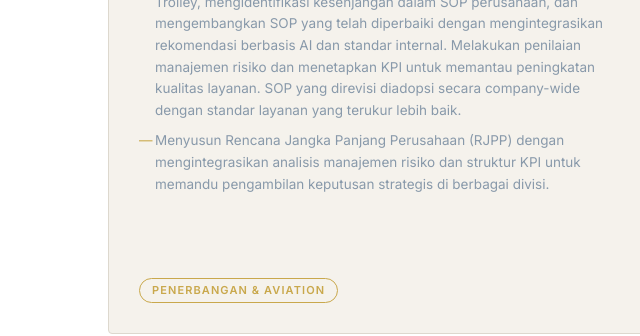
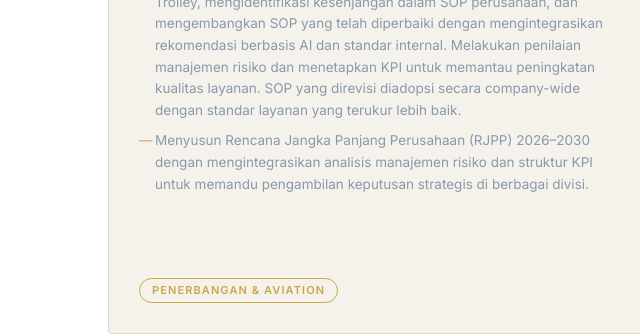
Before and after one commit to dafaris-dev/PortfolioBusiness, a plain HTML site: page index.html in a window 1280 px wide. Shown: the part 1320-1656 px from the top of the page, 14-654 px from the left. Drawn offline with nearby package versions, Linux system fonts and the light colour scheme; a web font is replaced by a local one.

Commit message:
Update RJPP to include year range 2026-2030
Co-Authored-By: Claude Sonnet 4.6 <noreply@anthropic.com>
Claude-Session: https://claude.ai/code/session_01QtfLKVoQ8BRqjKtfb5eDKE

```diff
--- a/index.html
+++ b/index.html
@@ -197,7 +197,7 @@ footer span{color:var(--gold)}
         <ul class="exp-bullets">
           <li>Menganalisis permasalahan operasional pada Layanan Jasa Handling Trolley, mengidentifikasi kesenjangan dalam SOP perusahaan, dan mengembangkan SOP yang telah diperbaiki dengan mengintegrasikan rekomendasi berbasis AI dan standar internal. Melakukan penilaian manajemen risiko dan menetapkan KPI untuk memantau peningkatan kualitas layanan. SOP yang direvisi diadopsi secara company-wide dengan standar layanan yang terukur lebih baik.</li>
           <li>Mengembangkan proposal unit bisnis pengelolaan sampah baru yang mencakup analisis kelayakan, proyeksi keuangan, penilaian manajemen risiko, dan kerangka KPI untuk memantau kinerja operasional. Inisiatif ini disetujui dan berhasil diluncurkan sebagai unit bisnis operasional di dalam PT IASS.</li>
-          <li>Menyusun Rencana Jangka Panjang Perusahaan (RJPP) dengan mengintegrasikan analisis manajemen risiko dan struktur KPI untuk memandu pengambilan keputusan strategis di berbagai divisi.</li>
+          <li>Menyusun Rencana Jangka Panjang Perusahaan (RJPP) 2026–2030 dengan mengintegrasikan analisis manajemen risiko dan struktur KPI untuk memandu pengambilan keputusan strategis di berbagai divisi.</li>
           <li>Menganalisis dan mendokumentasikan permasalahan operasional pada Pemeliharaan Fasilitas Bangunan di Terminal 1, 2 dan Non-Terminal, menerapkan kerangka manajemen risiko dan tolok ukur KPI untuk memprioritaskan tindakan perbaikan dan memantau perkembangan. Menyampaikan laporan terstruktur beserta temuan dan rekomendasi kepada manajemen.</li>
         </ul>
         <span class="exp-tag">Penerbangan &amp; Aviation</span>
```
